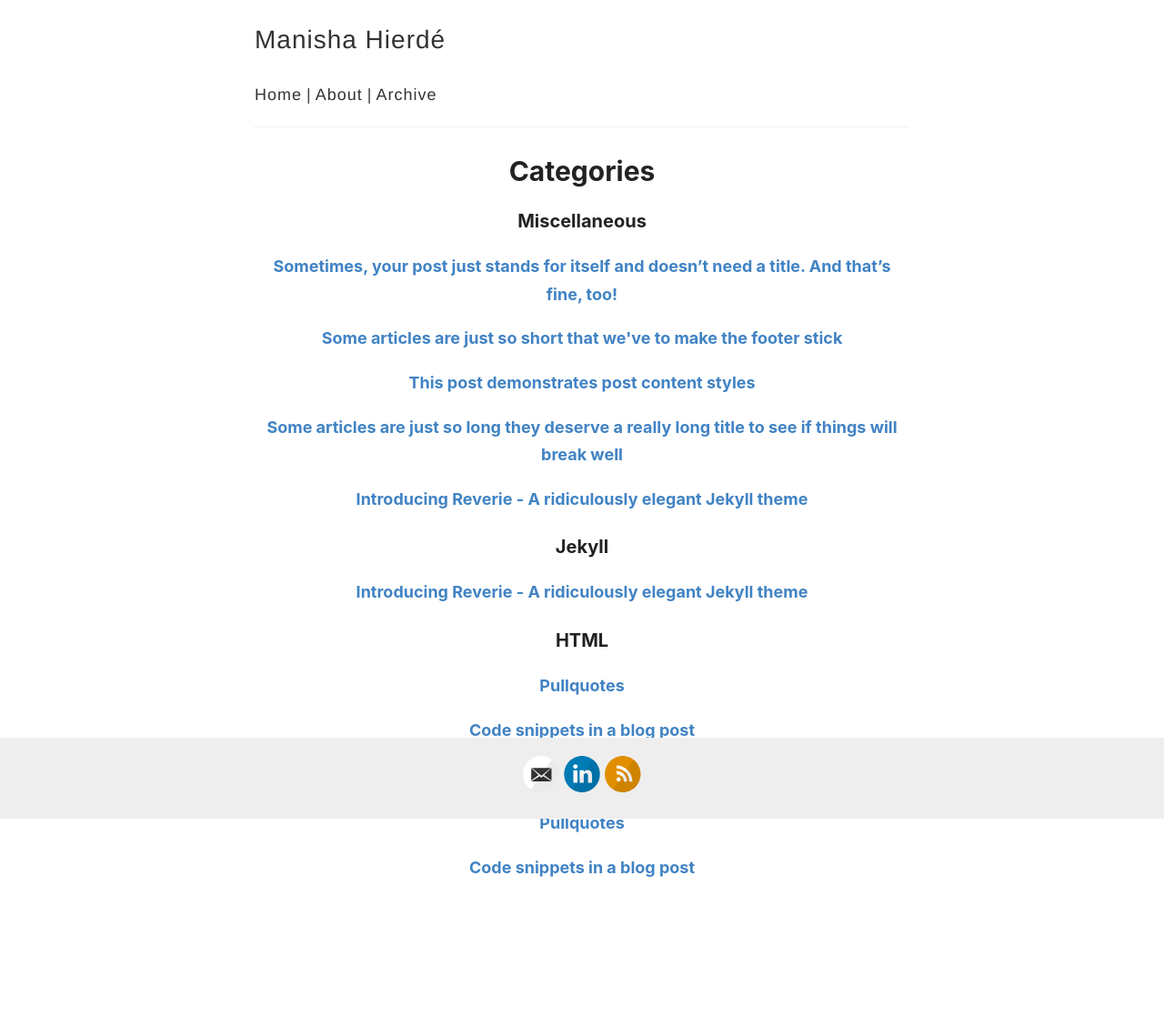
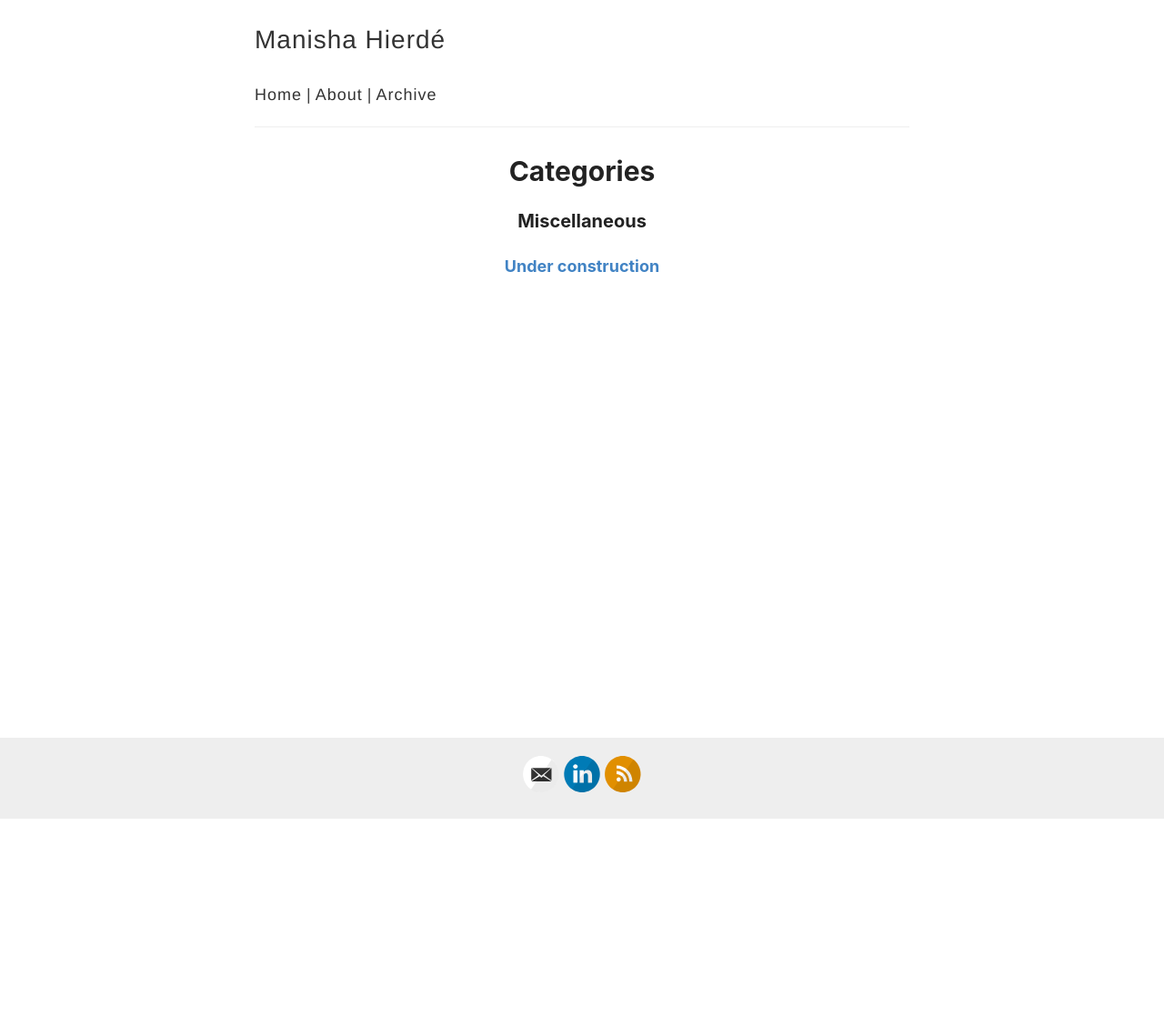
Before and after one commit to Manishahierde/Manishahierde.github.io, a Jekyll site: the page built from _pages/categories.md, in a window 1280 px wide. Shown: the whole page at 91% size. Built offline with Jekyll 4.4.1, drawn with Linux system fonts in a browser that asks for light colours; after the commit the page ends 901 px from its top, so only the background shows below that; some of the changed lines change nothing that is shown.

Commit message:
Posts adjustments

````diff
--- a/_posts/2019-02-13-introducing-reverie-jekyll-theme.md
+++ /dev/null
@@ -1,85 +0,0 @@
----
-layout: post
-title: Introducing Reverie - A ridiculously elegant Jekyll theme
-categories: [Miscellaneous, Jekyll]
----
-
-[Reverie](https://github.com/amitmerchant1990/reverie) is a [Jekyll](https://jekyllrb.com/)-powered theme which is simple and opinionated. It's actually a fork of [jekyll-now](https://github.com/barryclark/jekyll-now) with some additional features and personal touches which I've implemented to suit my needs for my blog.
-
-This is a plug-and-play Jekyll theme which you can use on GitHub Pages without even setting up a local environment.
-
-![](/images/reverie-demo.png)
-
-## Features overview
-
-- Command-line free fork-first workflow, using GitHub.com to create, customize and post to your blog
-- Fully responsive and mobile optimized base theme
-- Sass/Coffeescript support using Jekyll 2.0
-- Free hosting on your GitHub Pages user site
-- All the SEO goodies comes in-built
-- Markdown blogging
-- Syntax highlighting using Pygments
-    - [Dracula syntax theme](https://draculatheme.com/) included
-- Disqus commenting
-- Google Analytics integration
-- Fuzzy search across blog posts
-- Pagination of posts works out-of-the-box.
-- Categorize posts out-of-the box
-- RSS Feed
-- In-built sitemap
-
-<div style="text-align: center;">
- <script async type="text/javascript" src="//cdn.carbonads.com/carbon.js?serve=CE7D6KJY&placement=wwwamitmerchantcom" id="_carbonads_js"></script>
-</div>
-
-## Using Reverie on GitHub Pages
-
-### Step 1) Fork Reverie to your User Repository
-
-Fork [this repository](https://github.com/amitmerchant1990/reverie), then rename the repository to `yourgithubusername.github.io`.
-
-Alternatively, you can use [Use this template](https://github.com/amitmerchant1990/reverie/generate) button if you want to create a repository with a clean commit history which will use Reverie as a template.
-
-Your Jekyll blog will often be viewable immediately at <https://yourgithubusername.github.io> (if it's not, you can often force it to build by completing step 2)
-
-### Step 2) Customize and view your site
-
-Enter your site name, description, avatar and many other options by editing the `_config.yml` file. You can easily turn on Google Analytics tracking, Disqus commenting and social icons here.
-
-Making a change to `_config.yml` (or any file in your repository) will force GitHub Pages to rebuild your site with jekyll. Your rebuilt site will be viewable a few seconds later at <https://yourgithubusername.github.io> - if not, give it ten minutes as GitHub suggests and it'll appear soon.
-
-### Step 3) Publish your first blog post
-
-Create a new file called `/_posts/2019-2-13-Hello-World.md` to publish your first blog post. That's all you need to do to publish your first blog post! This [Markdown Cheatsheet](https://github.com/adam-p/markdown-here/wiki/Markdown-Cheatsheet) might come in handy while writing the posts.
-
-> You can add additional posts in the browser on GitHub.com too! Just hit the <kbd>Create new file</kbd> button in `/_posts/` to create new content. Just make sure to include the [front-matter](http://jekyllrb.com/docs/frontmatter/) block at the top of each new blog post and make sure the post's filename is in this format: year-month-day-title.md
-
-## Using Categories in Reverie
-
-You can categorize your content based on `categories` in Reverie. For this, you just need to add `categories` in front matter like below:
-
-For adding single category:
-
-```md
-categories: JavaScript
-```
-
-For adding multiple categories:
-
-```md
-categories: [PHP, Laravel]
-```
-
-The contegorized content can be shown over this URL: <https://yourgithubusername.github.io/categories/>
-
-## RSS
-
-The generated [RSS feed](https://en.wikipedia.org/wiki/RSS) of your blog can be found at <https://yourgithubusername.github.io/feed>. You can see the example RSS feed over [here](https://www.amitmerchant.com/reverie/feed).
-
-## Sitemap
-
-The generated sitemap of your blog can be found at <https://yourgithubusername.github.io/sitemap>. You can see the example sitemap feed over [here](https://www.amitmerchant.com/reverie/sitemap).
-
-## License
-
-MIT
--- a/_posts/2019-08-08-no-title-posts.md
+++ /dev/null
@@ -1,6 +0,0 @@
----
-layout: post
-title: ""
-categories: Miscellaneous
----
-Sometimes, your post just stands for itself and doesn't need a title. And that's fine, too!
--- a/_posts/2019-12-11-pullquotes.md
+++ /dev/null
@@ -1,14 +0,0 @@
----
-layout: post
-title:  Pullquotes
-categories: [HTML,Code]
-excerpt: In graphic design, a pull quote (also known as a lift-out pull quote) is a key phrase, quotation, or excerpt that has been pulled from an article and used as a page layout graphic element, serving to entice readers into the article or to highlight a key topic.
----
-
-In graphic design, a pull quote (also known as a lift-out pull quote) is a key phrase, quotation, or excerpt that has been pulled from an article and used as a page layout graphic element, serving to entice readers into the article or to highlight a key topic. {% include pullquote.html quote="It is typically placed in a larger or distinctive typeface and on the same page." %} Pull quotes are often used in magazine and newspaper articles, annual reports, and brochures, as well as on the web. They can add visual interest to text-heavy pages with few images or illustrations.
-
-Placement of a pull quote on a page may be defined in a publication's or website's style guide. Such a typographic device may or may not be aligned with a column on the page. Some designers, for example, choose not to align the quote. In that case, the quotation cuts into two or more columns, as in the example shown. Because the pull quote invites the reader to read about the highlighted material, the pull quote should appear before the text it cites and, generally, fairly close to it.
-
-Pull quotes need not be a verbatim copy of the text being quoted; depending on a publication's house style, pull quotes may be abbreviated for space or paraphrased for clarity, with or without indication.
-
-A disadvantage of pull quotes as a design element is that they can disrupt the reading process of readers invested in reading the text sequentially by drawing attention to ghost fragments out of context. At the other extreme, when pull quotes are used to break up what would otherwise be a formless wall of text, pull quote can serve as visual landmarks to help the reader maintain a sense of sequence and place.
--- a/_posts/2019-7-27-super-long-article.md
+++ b/_posts/2019-7-27-super-long-article.md
@@ -1,6 +1,6 @@
 ---
 layout: post
-title: Some articles are just so long they deserve a really long title to see if things will break well
+title: Under construction
 categories: Miscellaneous
 ---
 
--- a/_posts/2019-7-27-this-post-demonstrates-post-content-styles.md
+++ /dev/null
@@ -1,95 +0,0 @@
----
-layout: post
-title: This post demonstrates post content styles
-categories: Miscellaneous
----
-
-Lorem ipsum dolor sit amet, consectetur adipiscing elit. Fusce bibendum neque eget nunc mattis eu sollicitudin enim tincidunt. Vestibulum lacus tortor, ultricies id dignissim ac, bibendum in velit. Praesent varius interdum vehicula. Aenean risus libero, placerat at vestibulum eget, ultricies eu enim. Praesent nulla tortor, malesuada adipiscing adipiscing sollicitudin, adipiscing eget est.
-
-## Some great heading (h2)
-
-Proin convallis mi ac felis pharetra aliquam. Curabitur dignissim accumsan rutrum. In arcu magna, aliquet vel pretium et, molestie et arcu.
-
-Mauris lobortis nulla et felis ullamcorper bibendum. Phasellus et hendrerit mauris. Proin eget nibh a massa vestibulum pretium. Suspendisse eu nisl a ante aliquet bibendum quis a nunc. Praesent varius interdum vehicula. Aenean risus libero, placerat at vestibulum eget, ultricies eu enim. Praesent nulla tortor, malesuada adipiscing adipiscing sollicitudin, adipiscing eget est.
-
-## Another great heading (h2)
-
-Lorem ipsum dolor sit amet, consectetur adipiscing elit. Fusce bibendum neque eget nunc mattis eu sollicitudin enim tincidunt. Vestibulum lacus tortor, ultricies id dignissim ac, bibendum in velit.
-
-### Some great subheading (h3)
-
-Proin convallis mi ac felis pharetra aliquam. Curabitur dignissim accumsan rutrum. In arcu magna, aliquet vel pretium et, molestie et arcu. Mauris lobortis nulla et felis ullamcorper bibendum.
-
-Phasellus et hendrerit mauris. Proin eget nibh a massa vestibulum pretium. Suspendisse eu nisl a ante aliquet bibendum quis a nunc.
-
-### Some great subheading (h3)
-
-Praesent varius interdum vehicula. Aenean risus libero, placerat at vestibulum eget, ultricies eu enim. Praesent nulla tortor, malesuada adipiscing adipiscing sollicitudin, adipiscing eget est.
-
-> This quote will change your life. It will reveal the secrets of the universe, and all the wonders of humanity. Don't misuse it.
-
-Lorem ipsum dolor sit amet, consectetur adipiscing elit. Fusce bibendum neque eget nunc mattis eu sollicitudin enim tincidunt.
-
-### Some great subheading (h3)
-
-Vestibulum lacus tortor, ultricies id dignissim ac, bibendum in velit. Proin convallis mi ac felis pharetra aliquam. Curabitur dignissim accumsan rutrum.
-
-```html
-<html>
-  <head>
-  </head>
-  <body>
-    <p>Hello, World!</p>
-  </body>
-</html>
-```
-
-
-In arcu magna, aliquet vel pretium et, molestie et arcu. Mauris lobortis nulla et felis ullamcorper bibendum. Phasellus et hendrerit mauris.
-
-#### You might want a sub-subheading (h4)
-
-In arcu magna, aliquet vel pretium et, molestie et arcu. Mauris lobortis nulla et felis ullamcorper bibendum. Phasellus et hendrerit mauris.
-
-In arcu magna, aliquet vel pretium et, molestie et arcu. Mauris lobortis nulla et felis ullamcorper bibendum. Phasellus et hendrerit mauris.
-
-#### But it's probably overkill (h4)
-
-In arcu magna, aliquet vel pretium et, molestie et arcu. Mauris lobortis nulla et felis ullamcorper bibendum. Phasellus et hendrerit mauris.
-
-### Oh hai, an unordered list!!
-
-In arcu magna, aliquet vel pretium et, molestie et arcu. Mauris lobortis nulla et felis ullamcorper bibendum. Phasellus et hendrerit mauris.
-
-- First item, yo
-- Second item, dawg
-- Third item, what what?!
-- Fourth item, fo sheezy my neezy
-
-### Oh hai, an ordered list!!
-
-In arcu magna, aliquet vel pretium et, molestie et arcu. Mauris lobortis nulla et felis ullamcorper bibendum. Phasellus et hendrerit mauris.
-
-1. First item, yo
-2. Second item, dawg
-3. Third item, what what?!
-4. Fourth item, fo sheezy my neezy
-
-
-
-## Headings are cool! (h2)
-
-Proin eget nibh a massa vestibulum pretium. Suspendisse eu nisl a ante aliquet bibendum quis a nunc. Praesent varius interdum vehicula. Aenean risus libero, placerat at vestibulum eget, ultricies eu enim. Praesent nulla tortor, malesuada adipiscing adipiscing sollicitudin, adipiscing eget est.
-
-Praesent nulla tortor, malesuada adipiscing adipiscing sollicitudin, adipiscing eget est.
-
-Proin eget nibh a massa vestibulum pretium. Suspendisse eu nisl a ante aliquet bibendum quis a nunc.
-
-### Tables
-
-|Title 1               | Title 2               | Title 3               | Title 4              |
-|--------------------- | --------------------- | --------------------- | ---------------------|
-|lorem                 | lorem ipsum           | lorem ipsum dolor     | lorem ipsum dolor sit|
-|lorem ipsum dolor sit | lorem ipsum dolor sit | lorem ipsum dolor sit | lorem ipsum dolor sit|
-|lorem ipsum dolor sit | lorem ipsum dolor sit | lorem ipsum dolor sit | lorem ipsum dolor sit|
-|lorem ipsum dolor sit | lorem ipsum dolor sit | lorem ipsum dolor sit | lorem ipsum dolor sit|
--- a/_posts/2019-7-28-super-short-article.md
+++ /dev/null
@@ -1,7 +0,0 @@
----
-layout: post
-title: Some articles are just so short that we've to make the footer stick
-categories: Miscellaneous
----
-
-Lorem ipsum dolor sit amet, consectetur adipisicing elit, sed do eiusmod tempor incididunt ut labore et dolore magna aliqua. Ut enim ad minim veniam, quis nostrud exercitation ullamco laboris nisi ut aliquip ex ea commodo consequat. Duis aute irure dolor in reprehenderit in voluptate velit esse cillum dolore eu fugiat nulla pariatur. Excepteur sint occaecat cupidatat non proident, sunt in culpa qui officia deserunt mollit anim id est laborum.
--- a/_posts/2019-8-12-code-snippets.md
+++ /dev/null
@@ -1,42 +0,0 @@
----
-layout: post
-title:  Code snippets in a blog post
-categories: [HTML,Code]
----
-
-This post demonstrate the use of code snippets in the theme. The code snippets are powered by [Pygments](http://pygments.org/) and the code theme that is been used in Reverie is called [Draula](https://draculatheme.com/).
-
-This is a raw snippet:
-
-```
-hello world
-123
-This is a text snippet
-```
-
-This is a PHP snippet:
-
-```php
-<?php
-    echo 'Hello, World!';
-?>
-```
-
-This is a JavaScript snippet:
-
-```js
-const add = (a, b) => a + b
-const minus = (a, b) => a - b
-
-console.log(add(100,200))  // 300
-console.log(minus(100,200))  // -100
-```
-
-This is a Python snippet:
-
-```python
-def say_hello():
-    print("hello world!")
-
-say_hello()   // "hello world!"
-```
````
Also changed, not shown: 1 other file.
